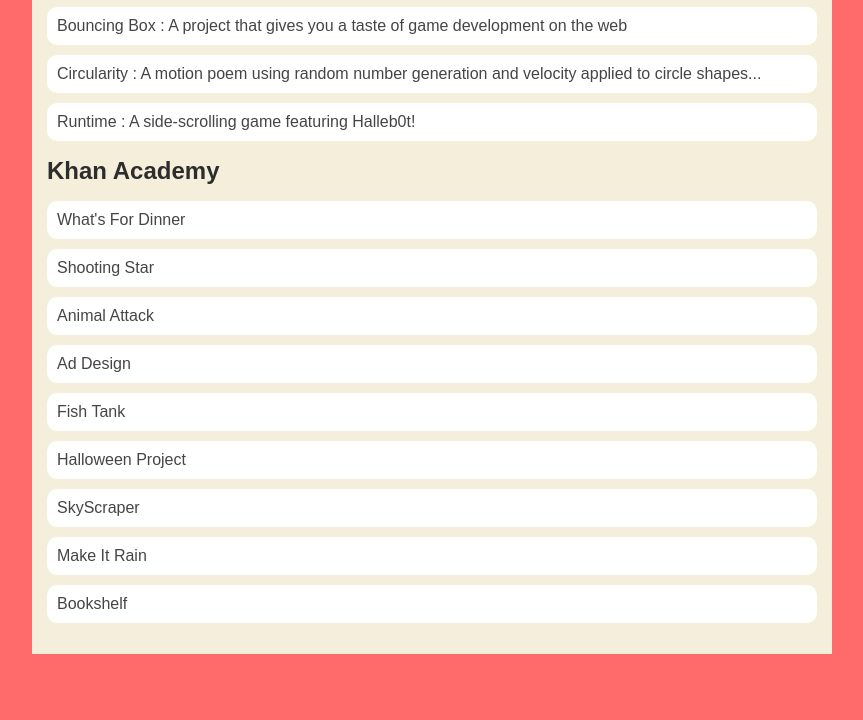
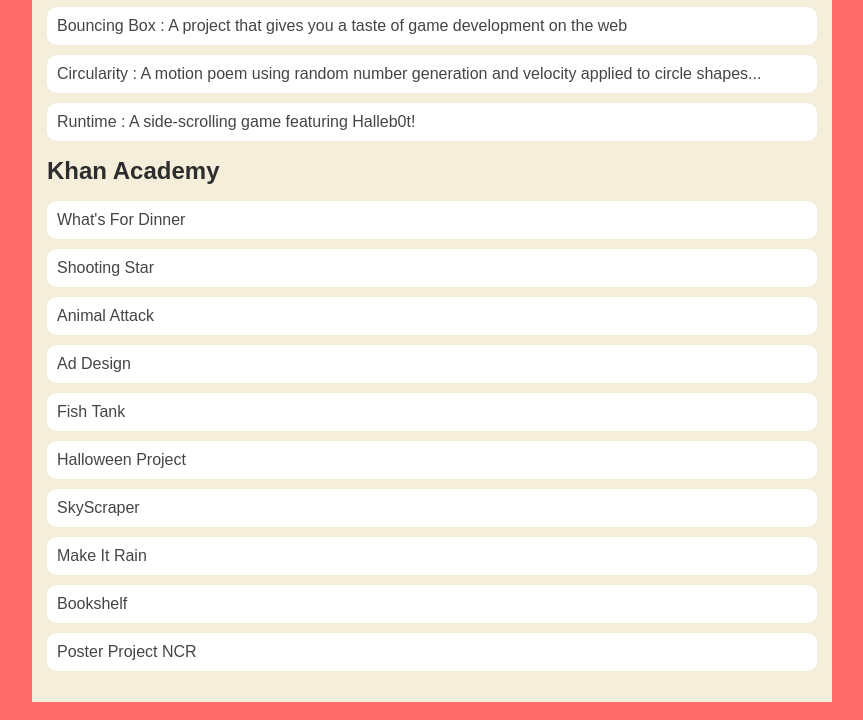
Before and after one commit to gagedavis1/gagedavis1.github.io, a plain HTML site: page portfolio.html in a window 1280 px wide. Shown: the part 217-937 px from the top of the page, without its empty margins (208-1071 px from the left). Before the commit the page ends 889 px from the top, so only its background shows below. Drawn offline with Linux system fonts and the light colour scheme.

Commit message:
added NCR Flag project

```diff
--- a/portfolio.html
+++ b/portfolio.html
@@ -35,6 +35,7 @@
                     <li><a href="https://www.khanacademy.org/computer-programming/project-build-a-house-gage-davis/6283832552243200">SkyScraper</a></li>
                     <li><a href="https://www.khanacademy.org/computer-programming/spin-off-of-project-make-it-rain/6030605160202240">Make It Rain</a></li>
                     <li><a href="https://www.khanacademy.org/computer-programming/spin-off-of-project-bookshelf/5209120715751424">Bookshelf</a></li>
+                    <li><a href="https://www.khanacademy.org/computer-programming/fallout-new-vegas-ncr-flag/6628117250228224">Poster Project NCR</a></li>
                 </ul>
             </div>
         </main>
```
